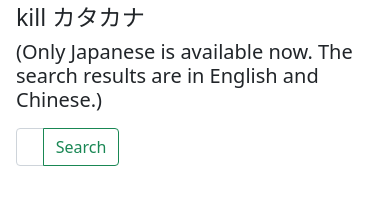
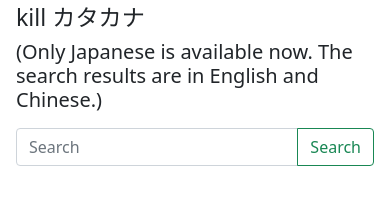
Before and after one commit to Simon-csy/Sedna, a plain HTML site: page index.html in a window 390 px wide. Drawn offline with nearby package versions, Linux system fonts and the light colour scheme.

Commit message:
adjusted for mobile

```diff
--- a/index.html
+++ b/index.html
@@ -21,7 +21,7 @@
         </div>
     </div>
     <div class="row m-1">
-        <div class="col-4">
+        <div class="col-lg-4">
             <form class="input-group" id="search-form">
                 <input class="form-control" type="search" placeholder="Search" aria-label="Search" name="q">
                 <button class="btn btn-outline-success" type="submit">Search</button>
```
